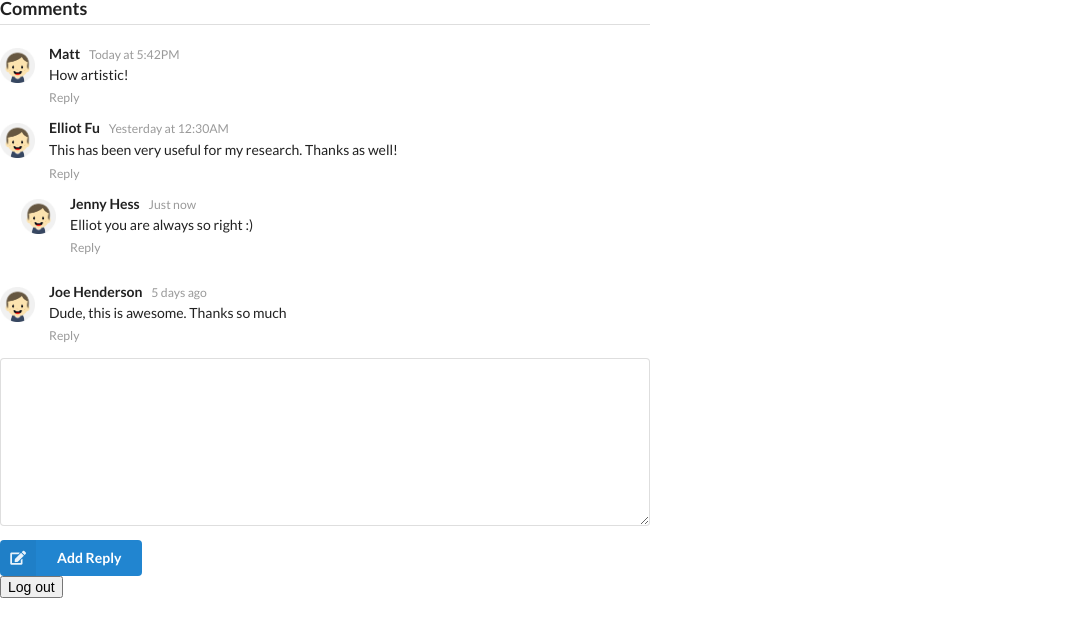
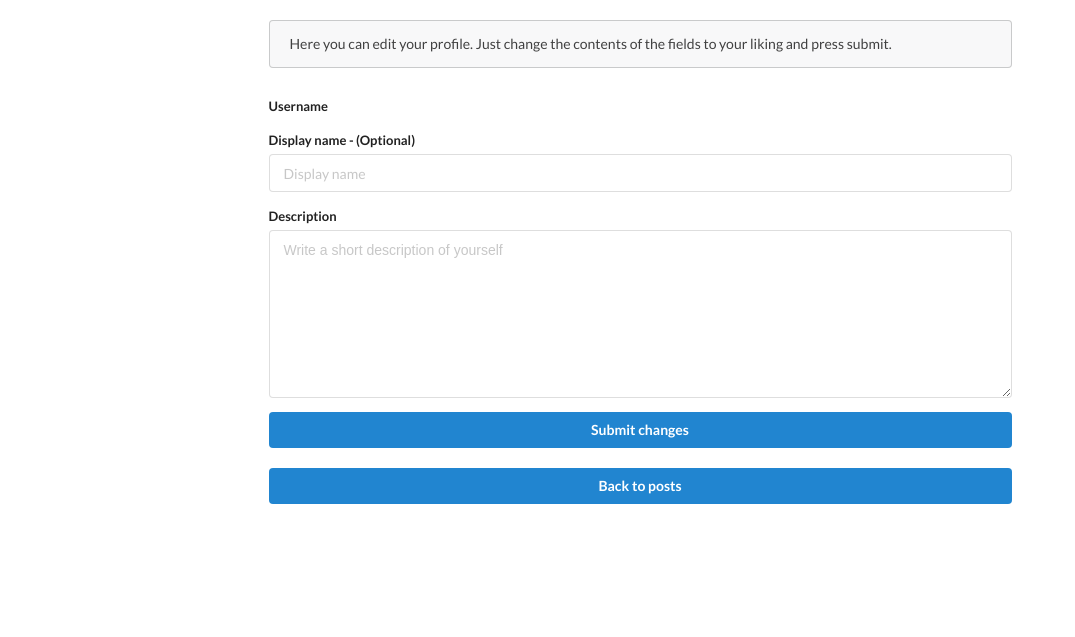
Before and after one commit to Zeph3ron/Web-security-project, a PHP site: page /editProfilePage.php in a window 1280 px wide. Shown: the top 637 px of the page, without its empty margins (0-1075 px from the left). Run offline with PHP 8.4, Linux system fonts and the light colour scheme; the visitor is signed in with stand-in values (Sample User, id 1); data that the repository does not hold is empty; some libraries are stand-ins or nearby versions; some web fonts are replaced.

Commit message:
Added the "Edit Profile Page" and implemented display names.

```diff
--- a/classes/UserHandler.php
+++ b/classes/UserHandler.php
@@ -108,6 +108,18 @@ class UserHandler {
         return false;
     }
 
+    function displayNameExists($displayName, $userId)
+    {
+        $dbHandler = $this->getDbHandler();
+
+        $users = $dbHandler->getRecords("User", "Display_name", $displayName, PDO::PARAM_STR);
+        if (count($users) > 0 && $users[0][0] != $userId)
+        {
+            return true;
+        }
+        return false;
+    }
+
     /**
      * Checks to see if the user already exists in the database.
      * @param type $dbHandler The DatabaseHandler instance to use.
@@ -151,6 +163,13 @@ class UserHandler {
         return false;
     }
 
+    function updateUserProfile($userId, $newDisplayName, $newDescription)
+    {
+        $dbHandler = $this->getDbHandler();
+        $dbHandler->updateRecord("User", "Display_name", $newDisplayName, "Id", $userId, PDO::PARAM_STR);
+        $dbHandler->updateRecord("User", "User_description", $newDescription, "Id", $userId, PDO::PARAM_STR);
+    }
+
     /**
      * Increments the 'Failed_login_attempts' column by 1.
      * @param type $dbHandler The database handler instance to use.
--- a/config.php
+++ b/config.php
@@ -4,6 +4,6 @@ define('DATABASE_SERVER', "localhost");
 define('DATABASE_USERNAME', "root");
 define('DATABASE_PASSWORD', "123");
 
-define('DATABASE_NAME', "securityDb2");
+define('DATABASE_NAME', "securityDb");
 define('DATABASE_SHOW_EXCEPTIONS', false);
 ?>
--- a/editProfilePage.php
+++ b/editProfilePage.php
@@ -5,7 +5,7 @@
         <script src="scripts/js/jquery-3.2.1.min.js"></script>
         <link rel="stylesheet" href="https://cdnjs.cloudflare.com/ajax/libs/semantic-ui/2.2.13/semantic.min.css"/>
         <link rel="stylesheet" href="scripts/css/semantic.min.css"/>
-        <title></title>
+        <title>Edit profile</title>
     </head>
     <body>
         <?php
@@ -14,82 +14,46 @@
         {
             header('location:loginPage.php');
         }
+        else
+        {
+            require_once dirname(__FILE__) . '/classes/UserHandler.php';
+            $userHandler = new UserHandler();
+            $user_id = $_SESSION['user_id'];
+            $userHandler->getUserById($user_id, $user);
+        }
         ?>
-        <div class="ui comments">
-            <h3 class="ui dividing header">Comments</h3>
-            <div class="comment">
-                <a class="avatar">
-                    <img src="resources/images/bill-small.png">
-                </a>
-                <div class="content">
-                    <a class="author">Matt</a>
-                    <div class="metadata">
-                        <span class="date">Today at 5:42PM</span>
-                    </div>
-                    <div class="text">How artistic! </div>
-                    <div class="actions">
-                        <a class="reply">Reply</a>
+        <br/>
+        <main class="ui page grid container">
+            <div class="row">
+                <div class="column">
+                    <div class="ui message main">
+                        <p>Here you can edit your profile. Just change the contents of the fields to your liking and press submit.</p>
                     </div>
                 </div>
             </div>
-            <div class="comment">
-                <a class="avatar">
-                    <img src="resources/images/bill-small.png">
-                </a>
-                <div class="content">
-                    <a class="author">Elliot Fu</a>
-                    <div class="metadata">
-                        <span class="date">Yesterday at 12:30AM</span>
-                    </div>
-                    <div class="text">
-                        <p>This has been very useful for my research. Thanks as well!</p>
-                    </div>
-                    <div class="actions">
-                        <a class="reply">Reply</a>
-                    </div>
-                </div>
-                <div class="comments">
-                    <div class="comment">
-                        <a class="avatar">
-                            <img src="resources/images/bill-small.png">
-                        </a>
-                        <div class="content">
-                            <a class="author">Jenny Hess</a>
-                            <div class="metadata">
-                                <span class="date">Just now</span>
-                            </div>
-                            <div class="text">Elliot you are always so right :) </div>
-                            <div class="actions">
-                                <a class="reply">Reply</a>
-                            </div>
+            <div class="row">
+                <div class="column">
+                    <form class="ui form" action="src/editProfile.php" method="post">
+                        <div class="field">
+                            <label>Username</label>
+                            <p><?php echo $user->userName; ?></p>
                         </div>
+                        <div class="field">
+                            <label>Display name - (Optional)</label>
+                            <input name="Display_name" type="text" placeholder="Display name" value="<?php echo htmlentities($user->displayName); ?>" pattern=".{5,30}" maxlength="30" title="Should be between 5 and 30 characters.">
+                        </div>
+                        <div class="field">
+                            <label>Description</label>
+                            <textarea name="User_description" placeholder="Write a short description of yourself" minlength="10" maxlength="200"><?php echo htmlentities($user->userDescription); ?></textarea>
+                        </div>
+                        <button class="ui fluid primary button" type="submit">Submit changes</button>
+                    </form>
+                    <div>
+                        <br/>
+                        <button class="ui fluid primary button"type="submit" onclick="window.location = 'mainWallPage.php';">Back to posts</button>
                     </div>
                 </div>
             </div>
-            <div class="comment">
-                <a class="avatar">
-                    <img src="resources/images/bill-small.png">
-                </a>
-                <div class="content">
-                    <a class="author">Joe Henderson</a>
-                    <div class="metadata">
-                        <span class="date">5 days ago</span>
-                    </div>
-                    <div class="text">Dude, this is awesome. Thanks so much </div>
-                    <div class="actions">
-                        <a class="reply">Reply</a>
-                    </div>
-                </div>
-            </div>
-            <form class="ui reply form">
-                <div class="field">
-                    <textarea></textarea>
-                </div>
-                <div class="ui blue labeled submit icon button"><i class="icon edit"></i> Add Reply </div>
-            </form>
-            <form action="src/logoutAccount.php">
-                <input type="submit" value="Log out"/>
-            </form>
-        </div>
+        </main>
     </body>
 </html>
--- a/loginPage.php
+++ b/loginPage.php
@@ -33,7 +33,7 @@
                 <fieldset>
                     <div class="field">
                         <label>Username</label>
-                        <input type="text" id="username" placeholder="Username" name="Username" required="required"<br/><br/>
+                        <input type="text" id="username" placeholder="Username" name="Username" required="required" minlength="5" maxlength="30"<br/><br/>
                     </div>
                     <div class="field">
                         <label>Password</label>
--- a/mainWallPage.php
+++ b/mainWallPage.php
@@ -48,7 +48,10 @@
                         <br/>
                         <button class="ui fluid primary button"type="submit">Create post</button>
                     </form>
-
+                    <form action="editProfilePage.php" method="post">
+                        <br/>
+                        <button class="ui fluid primary button"type="submit">Edit profile</button>
+                    </form>
                     <form action="src/logoutAccount.php">
                         <br/>
                         <button class="ui fluid primary button"type="submit">Log out</button>
--- a/registrationPage.php
+++ b/registrationPage.php
@@ -117,7 +117,7 @@
                 var message = document.getElementById('usernameConfirmMessage');
                 var badColor = "#ff6666";
                 //Regular expression for username length
-                var re = /^[a-zA-Z0-9_-]{8,30}$/;
+                var re = /^[a-zA-Z0-9_-]{5,30}$/;
                 if (re.test(username.value)) {
                     message.innerHTML = "";
                 } else {
@@ -135,7 +135,7 @@
                 <fieldset>
                     <div class="field">
                         <label>Username</label>
-                        <input type="text" id="username" placeholder="Username" name="Username" pattern=".{8,30}" maxlength="30" required="required" onkeyup="validateUsername();" oninput="validateUsername();"/><span id="usernameConfirmMessage"></span><br/>
+                        <input type="text" id="username" placeholder="Username" name="Username" pattern=".{5,30}" maxlength="30" required="required" onkeyup="validateUsername();" oninput="validateUsername();"/><span id="usernameConfirmMessage"></span><br/>
                     </div>
                     <div class="field">
                         <label>Email</label>
--- a/src/registerAccount.php
+++ b/src/registerAccount.php
@@ -26,6 +26,9 @@ if (count($errors) > 0)
     {
         echo "&nbsp;&nbsp;- " . $error . "<br/>";
     }
+    echo '<br/>'
+    . '<button class="ui fluid primary button"type="submit" onclick="window.location = \'../registrationPage.php\'";>Back to registration page.</button>'
+    . '</form>';
 }
 else
 {
@@ -33,5 +36,8 @@ else
     $userHandler = new UserHandler();
     $userHandler->createUser($username, $email, $password1);
     echo 'Your account was successfully created';
+    echo '<br/>'
+    . '<button class="ui fluid primary button"type="submit" onclick="window.location = \'../loginPage.php\'";>Back to login page.</button>'
+    . '</form>';
 }
 ?>
```
Also changed, not shown: classes/ValidationHandler.php (+50 -6 lines), createPostPage.php (+4 -7 lines), displayPostPage.php (+19 -9 lines), src/editProfile.php (added, +39 -0 lines).
